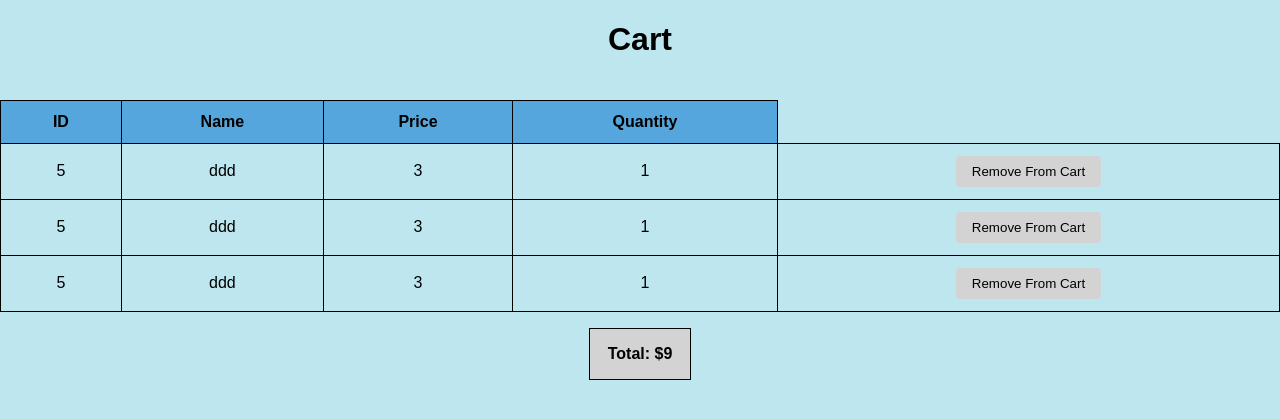
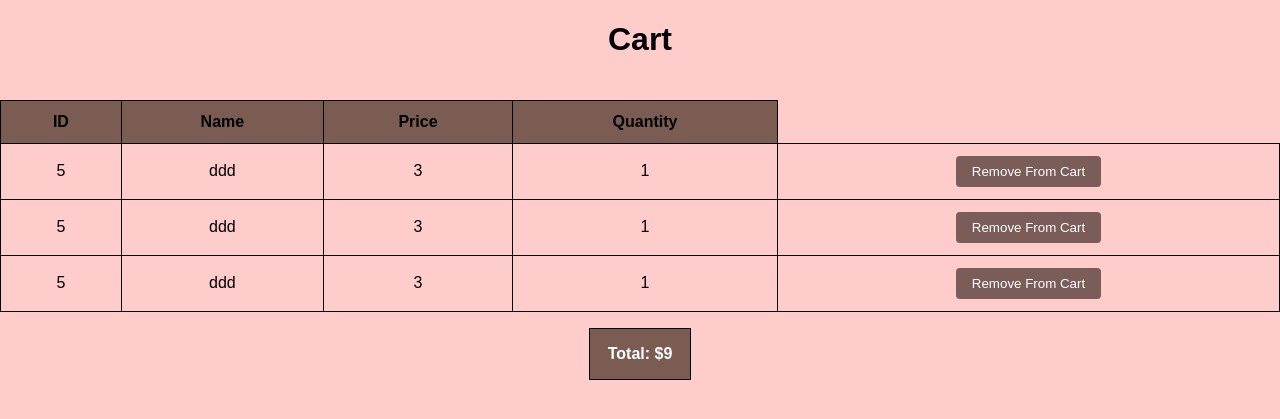
Before and after one commit to ymc09/433Phase5, a Flask app: page /cart in a window 1280 px wide. Shown: the top 419 px of the page. Run offline with Flask 3, Linux system fonts and the light colour scheme; some libraries are stand-ins or nearby versions.

Commit message:
first commit

```diff
--- a/phase 5/static/cart.css
+++ b/phase 5/static/cart.css
@@ -6,7 +6,7 @@ body {
     display: flex;
     flex-direction: column;
     align-items: center;
-    background-color: rgb(190, 230, 238);
+    background-color:  #ffcccc;
 
 }
 
@@ -25,7 +25,8 @@ p{
     display: flex;
     justify-content: center;
     align-items: center;
-    background-color: lightgray;
+    color:white;
+    background-color: #7a5c53;
 }
 
 
@@ -45,17 +46,17 @@ table td {
 }
 
 table th {
-    background-color: rgb(85, 166, 220);
+    background-color: #7a5c53;
 }
 
 table td {
-    background-color: rgb(190, 230, 238);
+    background-color: #ffcccc;
 }
 
 /* Styling the remove button */
 button {
-    background-color: lightgray;
-    color: black;
+    background-color: #7a5c58;
+    color: white;
     border: none;
     padding: 8px 16px;
     cursor: pointer;
@@ -64,5 +65,6 @@ button {
 }
 
 button:hover {
-    background-color: white;
+    background-color:  #7a5c53;
+    color:lightgray;
 }
```
